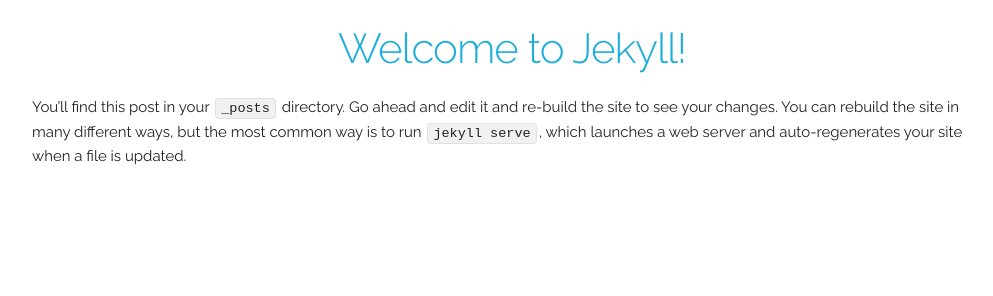
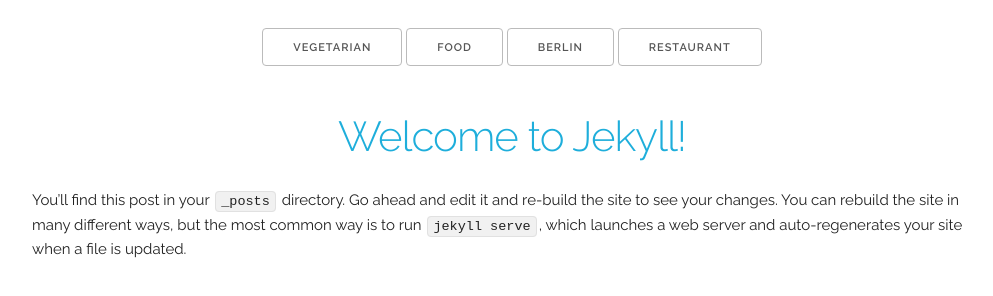
Before and after one commit to bpignol/neugierde, a Jekyll site: the page built from index.html, in a window 1280 px wide, cut to the strip 663-959 px from the top of the page. Shown: the whole strip, without its empty margins (128-1121 px from the left). Built offline with Jekyll 4.4.1, drawn with Linux system fonts in a browser that asks for light colours; nearby versions of some CDN libraries; before the commit the page ends 900 px from its top, so only the background shows below that.

Commit message:
basic post list post styling and tags in post list

```diff
--- a/css/main.css
+++ b/css/main.css
@@ -53,7 +53,19 @@
   list-style-type: none;
 }
 
+.post-list-post {
+  margin-bottom: 35px;
+}
+
 .post-list-post h2 {
+  text-align: center;
+}
+
+.post-list-post img {
+  width: 100%;
+}
+
+.post-list-post-tags {
   text-align: center;
 }
 
--- a/index.html
+++ b/index.html
@@ -10,7 +10,14 @@
         <h2>
           <a class="post-link" href="{{ post.url | prepend: site.baseurl }}">{{ post.title }}</a>
         </h2>
-        {{ post.excerpt }}
+        <p>{{ post.excerpt }}</p>
+        <p class="post-list-post-tags">
+          {% if post.tags.size > 0 %}
+            {% for tag in post.tags %}
+              <a href="/tag/{{tag}}" class="button">{{tag}}</a>
+            {% endfor %}
+          {% endif %}
+        </p>
       </li>
     {% endfor %}
   </ul>
```
